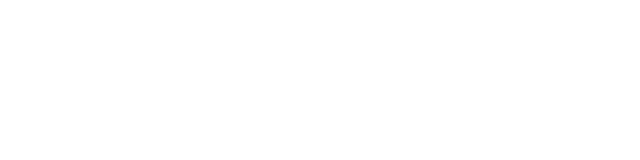
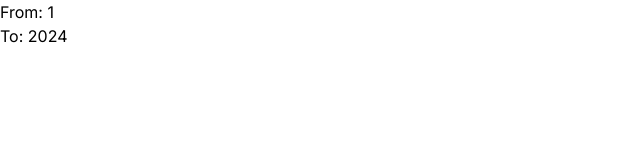
Before and after one commit to WattWozy/StoryLine, a Next.js app in the folder client/: page / in a window 1280 px wide. Shown: the top 160 px of the page, without its empty margins (0-640 px from the left). Built offline with nearby package versions, Linux system fonts and the light colour scheme.

Commit message:
converted to named arrow functions, humble beginnings of timeline component

```diff
--- a/client/src/app/layout.tsx
+++ b/client/src/app/layout.tsx
@@ -5,18 +5,22 @@
 const inter = Inter({ subsets: ["latin"] });
 
 export const metadata: Metadata = {
-  title: "Create Next App",
-  description: "Generated by create next app",
+  title: "StoryLine",
+  description: "xD",
 };
 
-export default function RootLayout({
+
+
+const RootLayout = ({
   children,
 }: Readonly<{
   children: React.ReactNode;
-}>) {
+}>) => {
   return (
     <html lang="en">
       <body className={inter.className}>{children}</body>
     </html>
   );
 }
+
+export default RootLayout
--- a/client/src/app/page.tsx
+++ b/client/src/app/page.tsx
@@ -1,3 +1,12 @@
-export default function Home() {
-  return <main></main>;
+import Timeline from '@/components/core/Timeline'
+import React from 'react'
+
+const Home = () => {
+  return (
+    <Timeline from = {1}>
+
+    </Timeline>
+  )
 }
+
+export default Home
--- /dev/null
+++ b/client/src/components/core/Timeline.tsx
@@ -0,0 +1,20 @@
+import React from "react";
+
+interface TimelineProps {
+  from: number;
+  to?: number;
+}
+
+const Timeline: React.FC<TimelineProps> = ({ from, to }) => {
+
+  const currentYear: number = new Date().getFullYear();
+
+  return (
+    <>
+      <div>From: {from}</div>
+      <div>To: {to ? to : currentYear}</div>
+    </>
+  );
+};
+
+export default Timeline;
```
